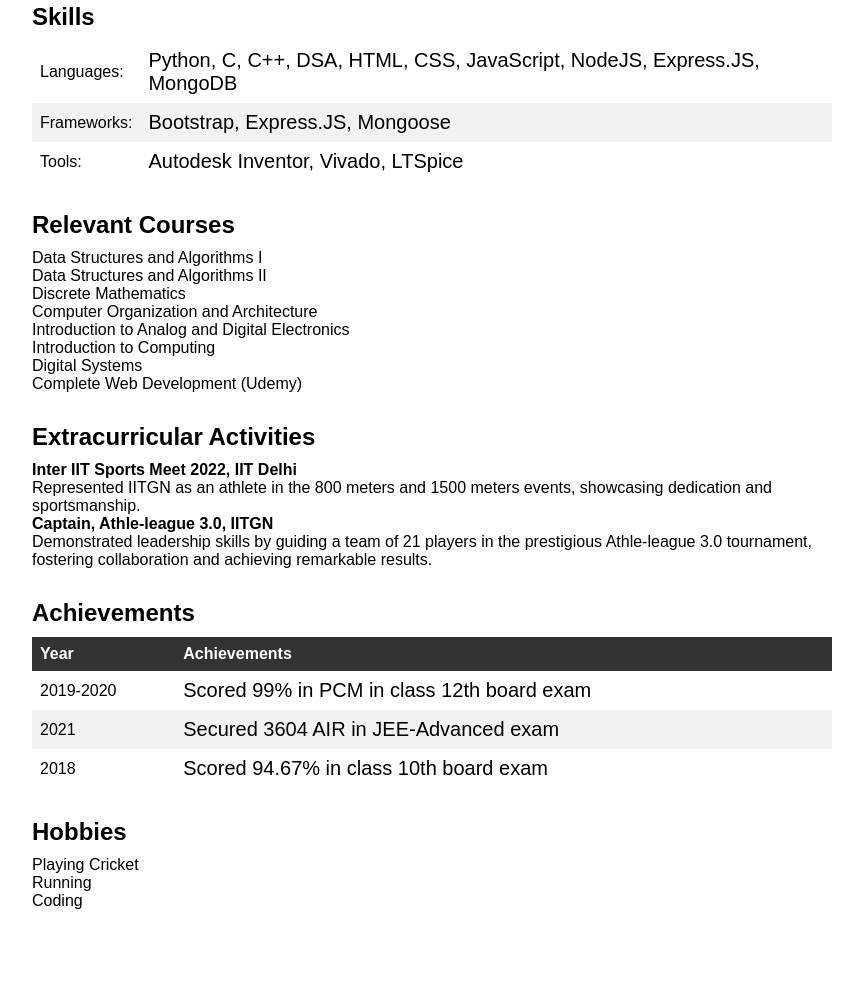
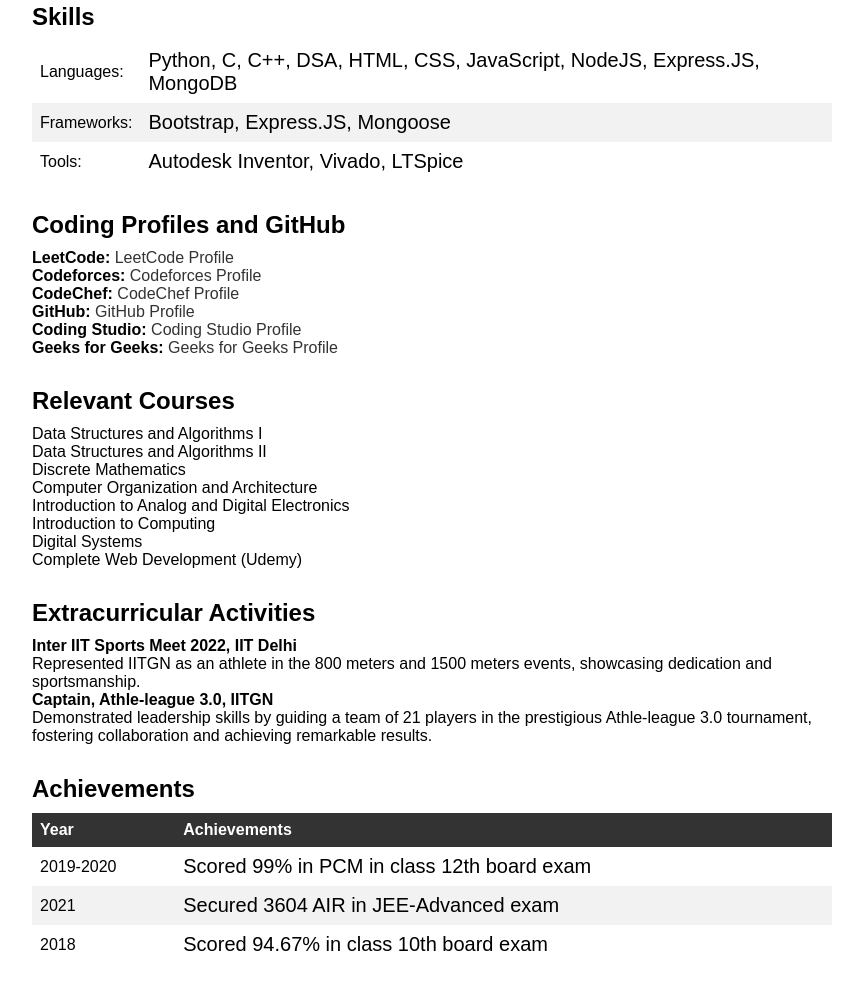
Before and after one commit to choudharyNetram/CV, a plain HTML site: page index.html in a window 1280 px wide. Shown: the part 1310-2301 px from the top of the page, without its empty margins (208-1071 px from the left). Before the commit the page ends 2250 px from the top, so only its background shows below. Drawn offline with Linux system fonts and the light colour scheme.

Commit message:
Update index.html

```diff
--- a/index.html
+++ b/index.html
@@ -6,12 +6,13 @@
     <link rel="stylesheet" href="css/css/style.css">
 </head>
 <body>
-   <header>
+    <header>
         <img src="my_pic_.jpg" alt="Netram Choudhary" class="profile-image">
         <h1>Netram Choudhary</h1>
         <p>Computer Science and Engineering Student</p>
         <p>Indian Institute of Technology Gandhinagar</p>
     </header>
+
 
     <main>
         <section>
@@ -155,6 +156,38 @@
             </ul>
         </section>
         -->
+
+        <section>
+            <h2>Coding Profiles and GitHub</h2>
+            <ul>
+                <li>
+                    <strong>LeetCode:</strong>
+                    <a href="https://leetcode.com/Netram_Choudhary/">LeetCode Profile</a>
+                </li>
+                <li>
+                    <strong>Codeforces:</strong>
+                    <a href="https://codeforces.com/profile/Netram_Choudhary">Codeforces Profile</a>
+                </li>
+                <li>
+                    <strong>CodeChef:</strong>
+                    <a href="https://www.codechef.com/users/netram7877">CodeChef Profile</a>
+                </li>
+                <li>
+                    <strong>GitHub:</strong>
+                    <a href="https://github.com/choudharyNetram">GitHub Profile</a>
+                </li>
+                <li>
+                    <strong>Coding Studio:</strong>
+                    <a href="https://www.codingninjas.com/codestudio/profile/N_Jaat">Coding Studio Profile</a>
+                </li>
+                <li>
+                    <strong>Geeks for Geeks:</strong>
+                    <a href="https://auth.geeksforgeeks.org/user/choudharynetram/?utm_source=geeksforgeeks&utm_medium=my_profile&utm_campaign=auth_user">Geeks for Geeks Profile</a>
+                </li>
+
+            </ul>
+        </section>
+
         <section>
             <h2>Relevant Courses</h2>
             <ul>
```
